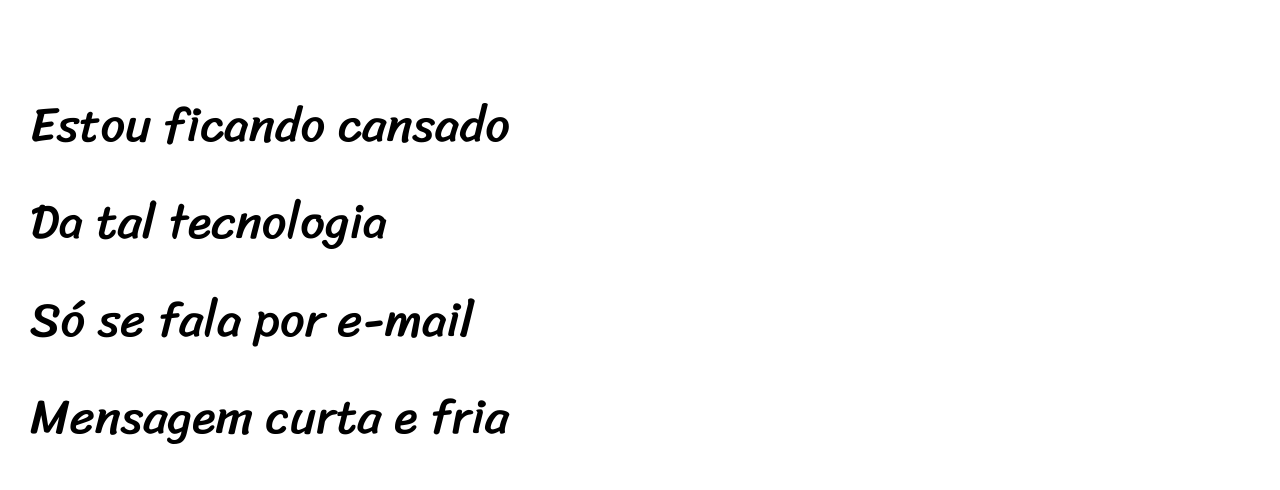
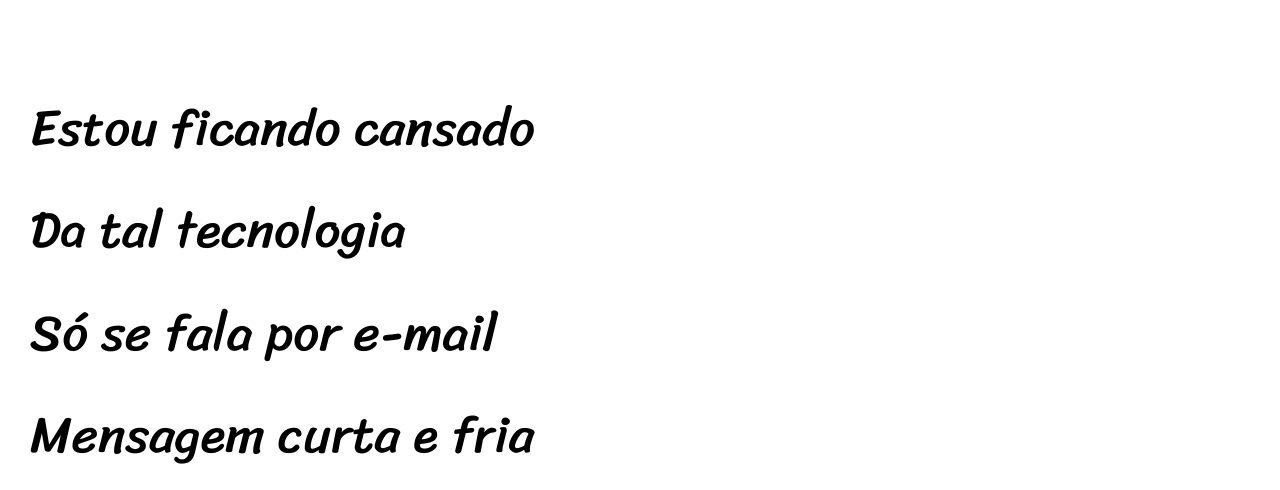
Before and after one commit to athirsonaraujo1/projeto-cordel, a plain HTML site: page index.html in a window 1280 px wide. Shown: the part 286-776 px from the top of the page. Drawn offline with Linux system fonts and the light colour scheme.

Commit message:
Update etyle.css

```diff
--- a/estilo/etyle.css
+++ b/estilo/etyle.css
@@ -60,7 +60,7 @@ section {
     line-height: 2em;
     padding-left: 30px;
     font-family: var(--font3);
-    font-size: 3.8vw;
+    font-size: 4vw;
 
 }
 
```
